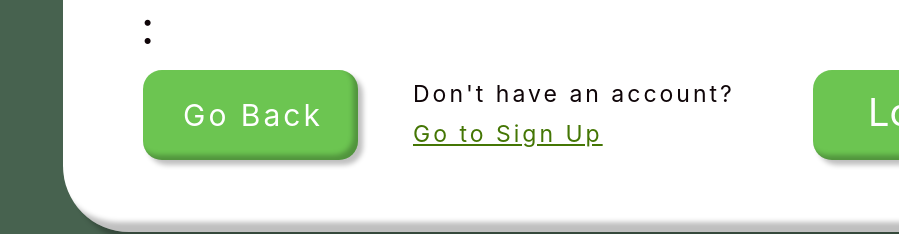
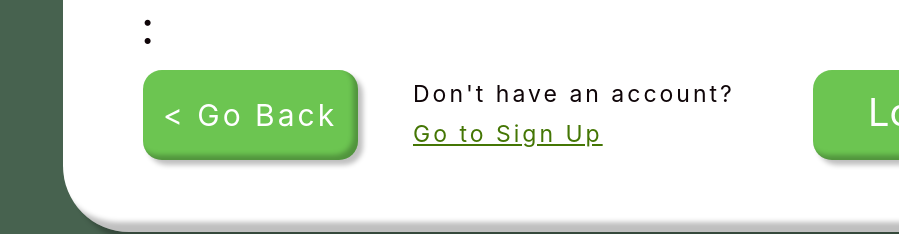
Before and after one commit to qqunx9999/KPP_Frontend, a React (Create React App) app in the folder frontend/: page /LogIn in a window 1280 px wide. Shown: the part 689-923 px from the top of the page, without its empty margins (381-1280 px from the left). Built offline with nearby package versions, Linux system fonts and the light colour scheme.

Commit message:
Put"<"IntoGoBackButtonInLoginPage

```diff
--- a/frontend/src/CSSsource/LoginPage.css
+++ b/frontend/src/CSSsource/LoginPage.css
@@ -168,7 +168,7 @@
   line-height: 3;
   position: absolute;
   top: 0px;
-  left: 40px;
+  left: 20px;
 }
 
 .FrameGoBackLogIn1 {
--- a/frontend/src/Pages/LoginPage.tsx
+++ b/frontend/src/Pages/LoginPage.tsx
@@ -42,7 +42,7 @@ const LoginPage = () => {
         </a>
         <Link to="/" className="FrameGoBackLogIn1" >
           <div className="GoBackButtonLogIn1">
-            Go Back
+            &lt; Go Back
           </div>
         </Link>
         <div className="TextDontLogIn1">
```
